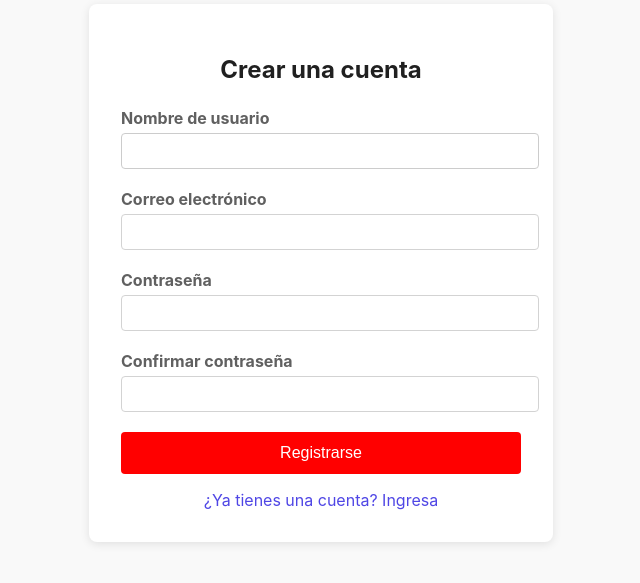
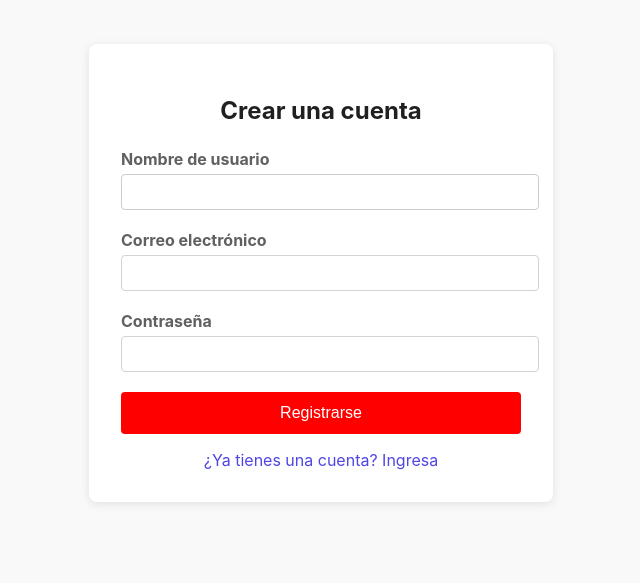
Before and after one commit to briansrt/youtube, a React (Vite) app: page /Register in a window 1280 px wide. Shown: the part 127-710 px from the top of the page, without its empty margins (319-959 px from the left). Built offline with nearby package versions, Linux system fonts and the light colour scheme.

Commit message:
apuntamiento al backend

```diff
--- a/src/Components/Login.jsx
+++ b/src/Components/Login.jsx
@@ -11,7 +11,7 @@ export default function Login( {callback}) {
   const handleSubmit = async (event) => {
     event.preventDefault();
     try {
-        const response = await fetch('http://localhost:4000/user/login', {
+        const response = await fetch('https://youtube-back-blue.vercel.app/user/login', {
             method: 'POST',
             headers: {
                 'Content-Type': 'application/json',
--- a/src/Components/Register.jsx
+++ b/src/Components/Register.jsx
@@ -6,12 +6,11 @@ export default function Register({ role }) {
   const [username, setUsername] = useState('');
   const [email, setEmail] = useState('');
   const [password, setPassword] = useState('');
-  const [confirmPassword, setConfirmPassword] = useState('');
 
   const handleSubmit = async (e) => {
     e.preventDefault();
     try {
-      const response = await fetch('http://localhost:4000/user/signup', {
+      const response = await fetch('https://youtube-back-blue.vercel.app/user/signup', {
           method: 'POST',
           headers: {
               'Content-Type': 'application/json',
@@ -65,16 +64,7 @@ export default function Register({ role }) {
             required
           />
         </div>
-        <div className="form-group">
-          <label htmlFor="confirmPassword">Confirmar contraseña</label>
-          <input
-            type="password"
-            id="confirmPassword"
-            value={confirmPassword}
-            onChange={(e) => setConfirmPassword(e.target.value)}
-            required
-          />
-        </div>
+
         <button type="submit" className="register-button">
           Registrarse
         </button>
--- a/src/Components/Youtube.jsx
+++ b/src/Components/Youtube.jsx
@@ -22,7 +22,7 @@ export default function YoutubePage({user}) {
     // Fetch the uploaded videos from the server
     const fetchVideos = async () => {
       try {
-        const response = await fetch('http://localhost:4000/videos/getMyVideos', {
+        const response = await fetch('https://youtube-back-blue.vercel.app/videos/getMyVideos', {
           method: 'POST',
           headers: { 'Content-Type': 'application/json' },
           body: JSON.stringify({ userId: user._id }),
@@ -43,7 +43,7 @@ export default function YoutubePage({user}) {
   useEffect(() => {
     const fetchOtherVideos = async () => {
       try {
-        const response = await fetch('http://localhost:4000/videos/getOtherVideos', {
+        const response = await fetch('https://youtube-back-blue.vercel.app/videos/getOtherVideos', {
           method: 'POST',
           headers: { 'Content-Type': 'application/json' },
           body: JSON.stringify({ userId: user._id }),
@@ -86,7 +86,7 @@ export default function YoutubePage({user}) {
     formData.append('title', videoTitle);
     formData.append('file', videoPreview);
     try {
-      const response = await fetch('http://localhost:4000/user/videos', {
+      const response = await fetch('https://youtube-back-blue.vercel.app/user/videos', {
           method: 'POST',
           body: formData,
       });
```
